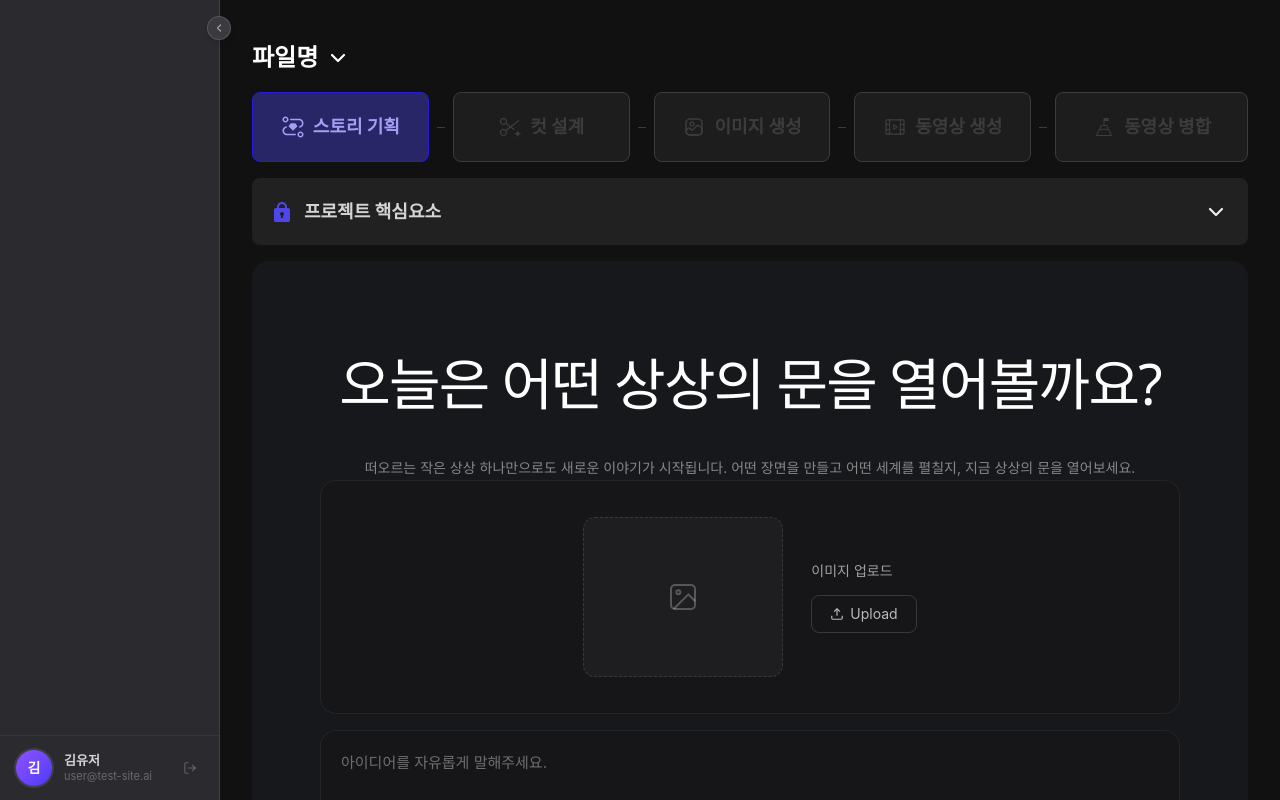
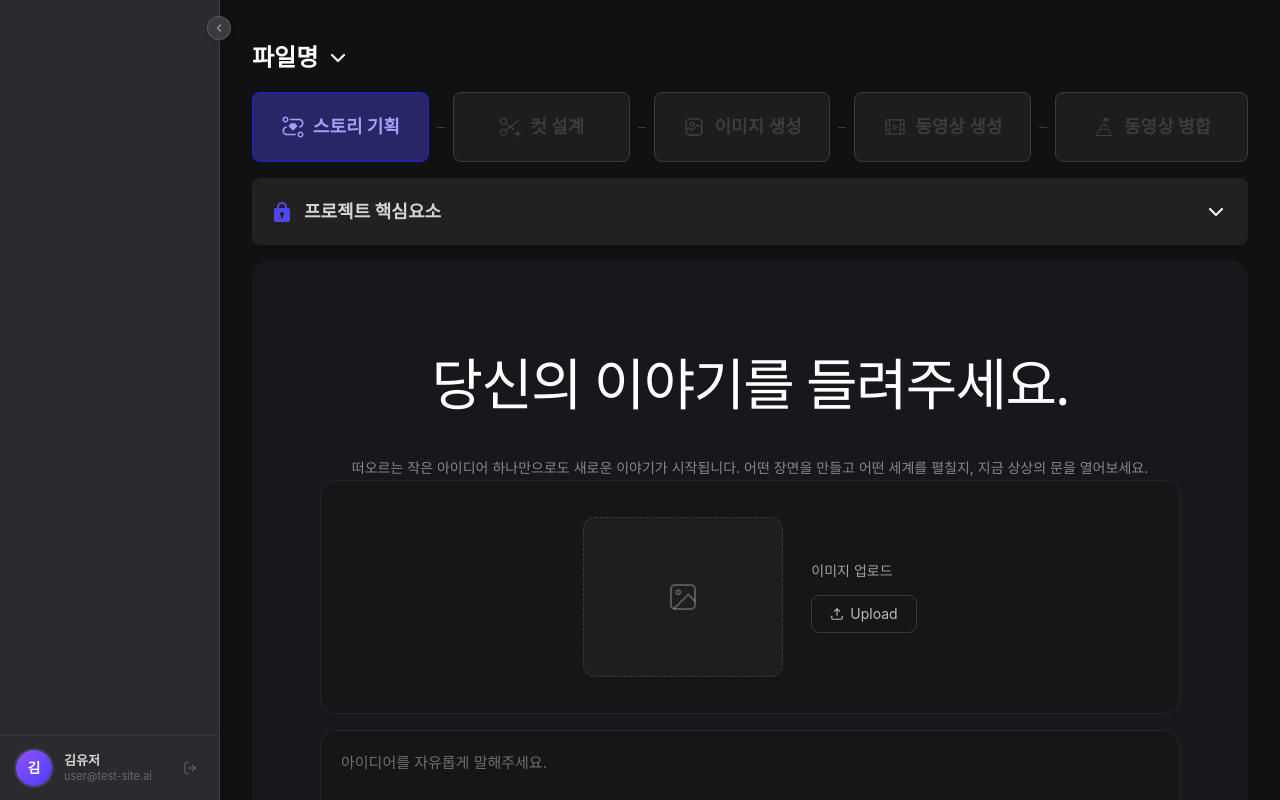
Before and after one commit to Blaybus-VideoAI-Hackathon/frontend, a React (Vite) app: page /projects/1 in a window 1280 px wide. Built offline with nearby package versions, Linux system fonts and the light colour scheme.

Commit message:
style: 제목 부제
제목, 부제목을 수정했다.

```diff
--- a/src/components/story/StoryStage.tsx
+++ b/src/components/story/StoryStage.tsx
@@ -40,10 +40,10 @@ export default function StoryStage({ projectId }: { projectId: number }) {
     <section className="flex flex-col items-center rounded-2xl bg-[#17181C] px-6 py-12">
       {/* Headline */}
       <h1 className="mb-2.5 text-center text-[28px] font-bold tracking-tight text-white!">
-        오늘은 어떤 상상의 문을 열어볼까요?
+        당신의 이야기를 들려주세요.
       </h1>
       <p className="mb-9 text-center text-sm leading-relaxed text-gray-500">
-        떠오르는 작은 상상 하나만으로도 새로운 이야기가 시작됩니다. 어떤
+        떠오르는 작은 아이디어 하나만으로도 새로운 이야기가 시작됩니다. 어떤
         장면을 만들고 어떤 세계를 펼칠지, 지금 상상의 문을 열어보세요.
       </p>
 
```
